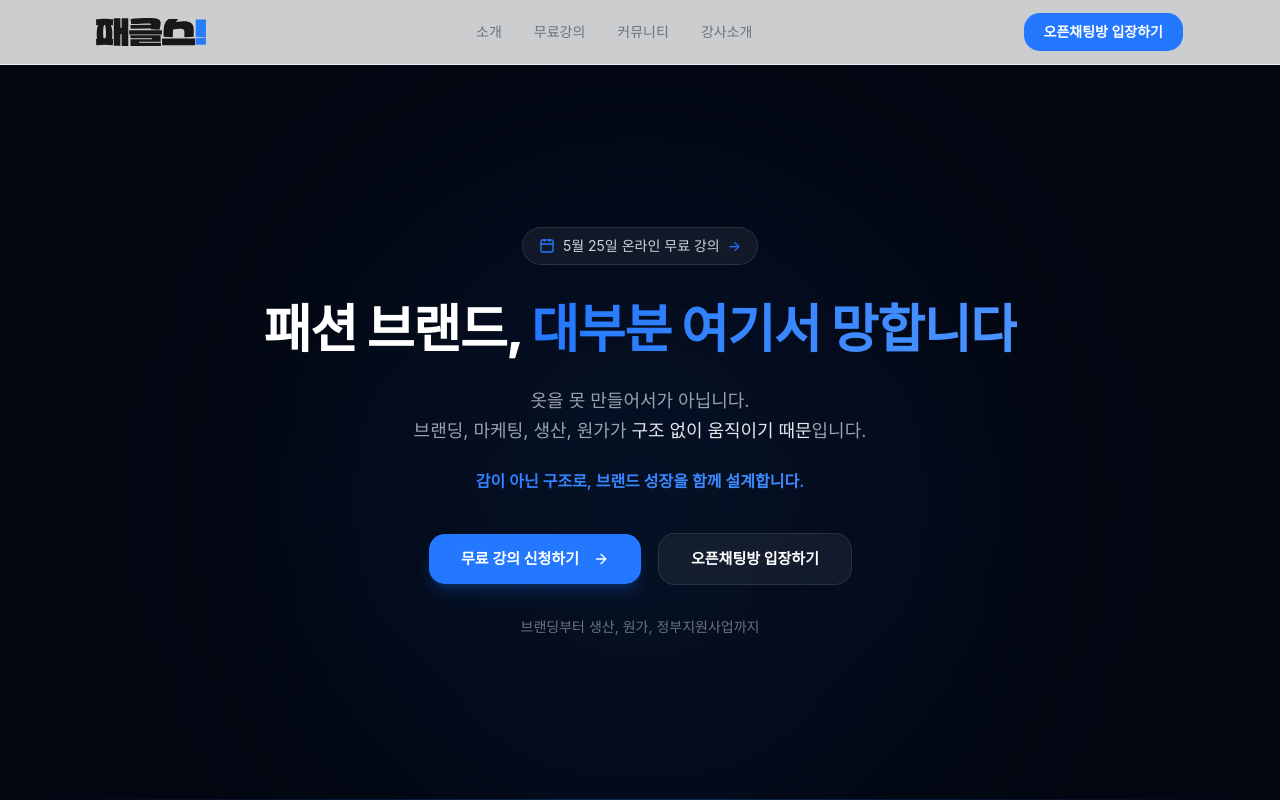
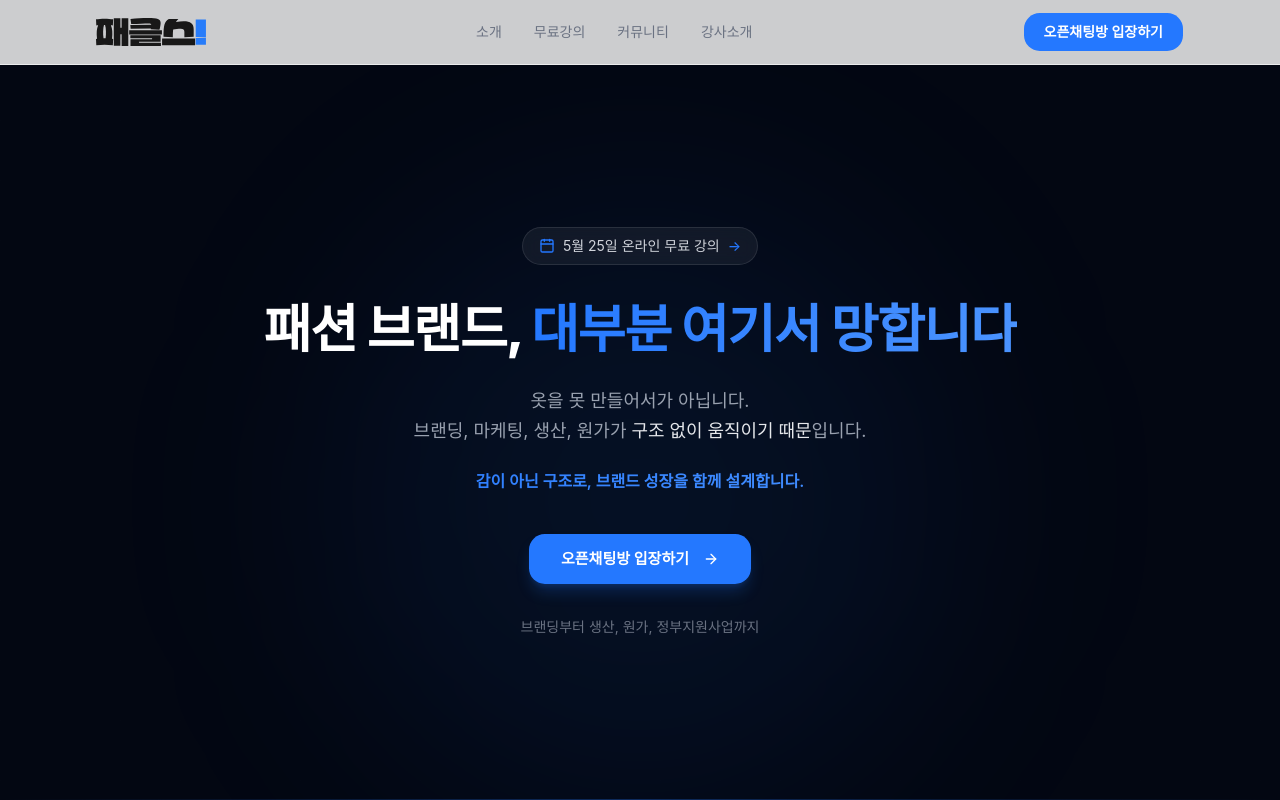
Before and after one commit to faddit-agency/fashionclass_landing, a React (Vite) app: page / in a window 1280 px wide. Shown: the top 800 px of the page. Built offline with nearby package versions, Linux system fonts and the light colour scheme.

Commit message:
feat: replace all CTAs with openChat button only

```diff
--- a/src/components/sections/FinalCTASection.tsx
+++ b/src/components/sections/FinalCTASection.tsx
@@ -32,23 +32,14 @@ export function FinalCTASection() {
         </FadeUp>
 
         <FadeUp delay={0.25}>
-          <div className="flex flex-col sm:flex-row items-center justify-center gap-3 sm:gap-4">
+          <div className="flex items-center justify-center">
             <Button
               asChild
               className="w-full sm:w-auto bg-[#2478FF] hover:bg-[#1A5FD6] text-white rounded-xl h-[56px] px-10 text-base font-bold shadow-lg shadow-[#2478FF]/25 hover:shadow-[#2478FF]/35 transition-all cursor-pointer"
             >
-              <a href={LINKS.freeClass} target="_blank" rel="noopener noreferrer">
-                무료 강의 신청하기
-                <ArrowRight className="w-5 h-5 ml-2" />
-              </a>
-            </Button>
-            <Button
-              asChild
-              variant="outline"
-              className="w-full sm:w-auto bg-white/[0.06] backdrop-blur-sm border-white/15 text-white hover:bg-white/10 hover:text-white rounded-xl h-[56px] px-10 text-base font-bold cursor-pointer"
-            >
               <a href={LINKS.openChat} target="_blank" rel="noopener noreferrer">
                 오픈채팅방 입장하기
+                <ArrowRight className="w-5 h-5 ml-2" />
               </a>
             </Button>
           </div>
--- a/src/components/sections/FreeClassSection.tsx
+++ b/src/components/sections/FreeClassSection.tsx
@@ -87,8 +87,8 @@ export function FreeClassSection() {
               asChild
               className="bg-[#2478FF] hover:bg-[#1A5FD6] text-white rounded-xl h-[56px] px-10 text-base font-bold shadow-lg shadow-[#2478FF]/25 hover:shadow-[#2478FF]/35 transition-all cursor-pointer"
             >
-              <a href={LINKS.freeClass} target="_blank" rel="noopener noreferrer">
-                무료 강의 신청하기
+              <a href={LINKS.openChat} target="_blank" rel="noopener noreferrer">
+                오픈채팅방 입장하기
                 <ArrowRight className="w-5 h-5 ml-2" />
               </a>
             </Button>
--- a/src/components/sections/HeroSection.tsx
+++ b/src/components/sections/HeroSection.tsx
@@ -77,29 +77,20 @@ export function HeroSection() {
           </p>
         </motion.div>
 
-        {/* CTA Buttons */}
+        {/* CTA Button */}
         <motion.div
           initial={{ opacity: 0, y: 20 }}
           animate={{ opacity: 1, y: 0 }}
           transition={{ duration: 0.6, delay: 0.6 }}
-          className="flex flex-col sm:flex-row items-center justify-center gap-3 sm:gap-4 mb-8"
+          className="flex items-center justify-center mb-8"
         >
           <Button
             asChild
             className="w-full sm:w-auto bg-[#2478FF] hover:bg-[#1A5FD6] text-white rounded-xl h-[52px] px-8 text-[15px] font-semibold shadow-lg shadow-[#2478FF]/20 hover:shadow-[#2478FF]/30 transition-all cursor-pointer"
           >
-            <a href={LINKS.freeClass} target="_blank" rel="noopener noreferrer">
-              무료 강의 신청하기
-              <ArrowRight className="w-4 h-4 ml-2" />
-            </a>
-          </Button>
-          <Button
-            asChild
-            variant="outline"
-            className="w-full sm:w-auto bg-white/[0.06] backdrop-blur-sm border-white/15 text-white hover:bg-white/10 hover:text-white rounded-xl h-[52px] px-8 text-[15px] font-semibold cursor-pointer"
-          >
             <a href={LINKS.openChat} target="_blank" rel="noopener noreferrer">
               오픈채팅방 입장하기
+              <ArrowRight className="w-4 h-4 ml-2" />
             </a>
           </Button>
         </motion.div>
```
